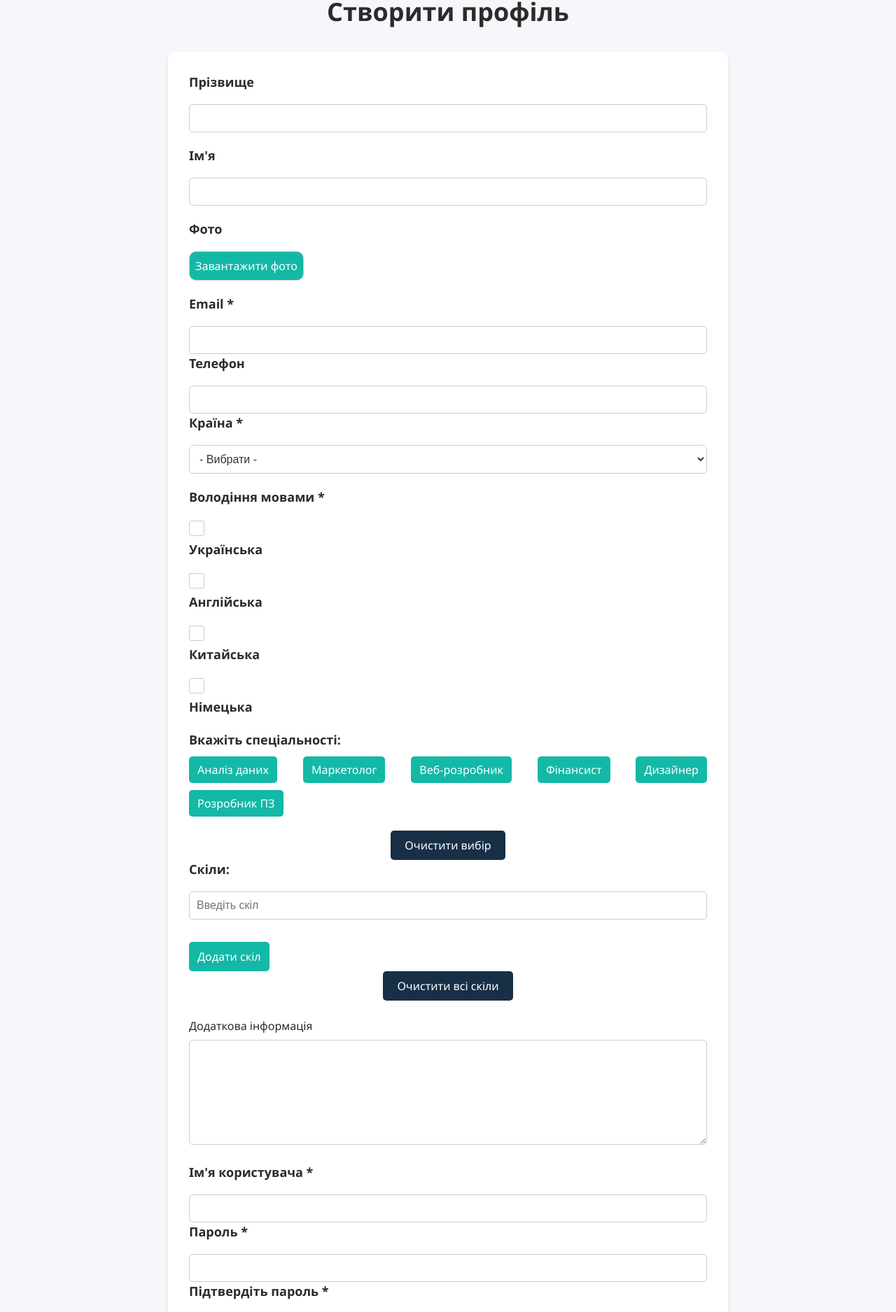
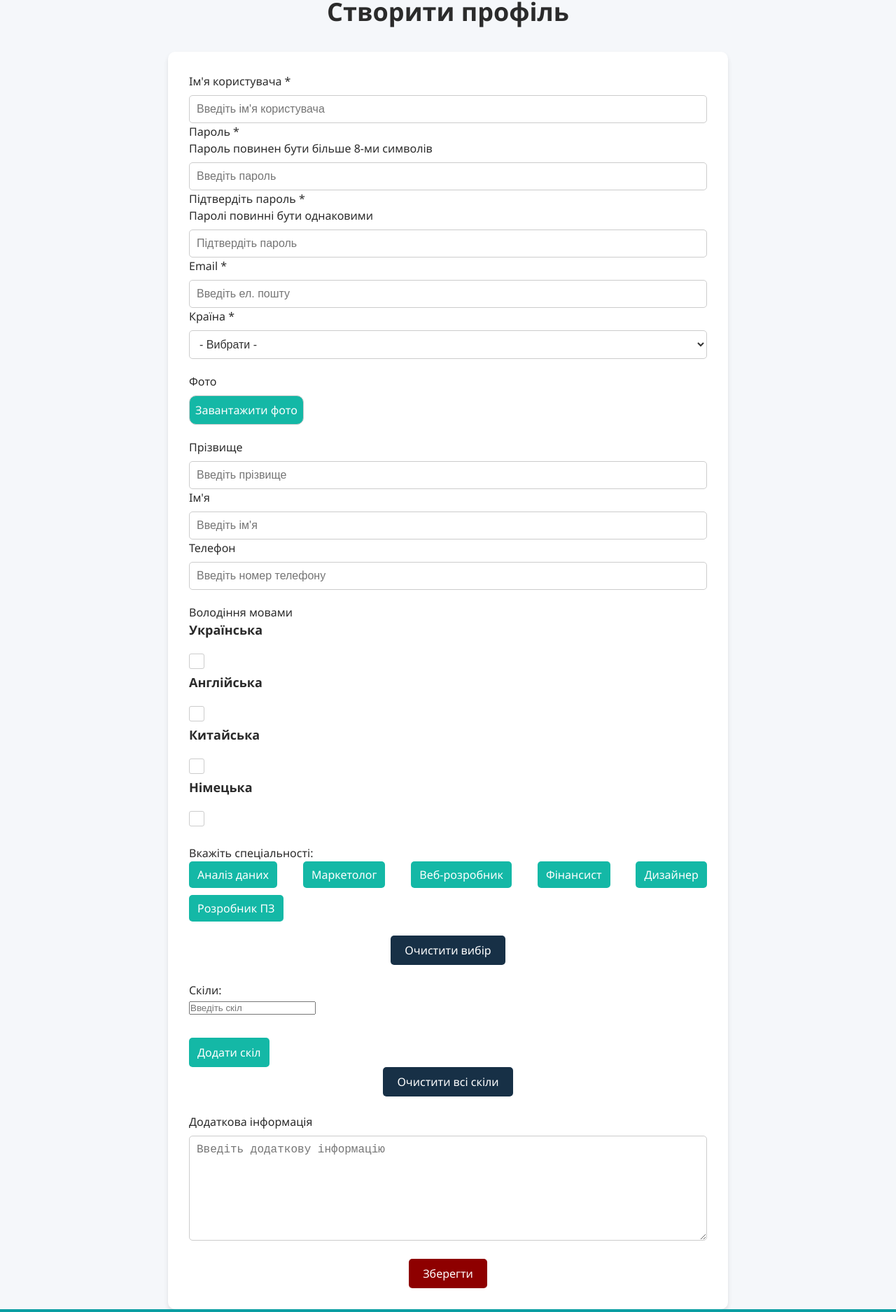
Before and after one commit to dark0m0n/NextStep, a React app in the folder frontend/: page /createprof in a window 1280 px wide. Shown: the part 106-1981 px from the top of the page at 70% size. Built offline with nearby package versions, Linux system fonts and the light colour scheme; the HTML template or start-up script is replaced by a standard one.

Commit message:
Add files via upload
changed search styles

```diff
--- a/frontend/src/pages/CreateProfile.jsx
+++ b/frontend/src/pages/CreateProfile.jsx
@@ -23,10 +23,13 @@ export default function CreateProfile() {
             : [...prev, specialization]
     );
   };
-
   const clearSelection = () => setSelectedSpecializations([]);
 
-  const addSkill = () => setSkills([...skills, '']);
+    const addSkill = () => {
+        if (!skills.includes('')) {
+            setSkills([...skills, '']);
+        }
+    }
 
   const deleteSkill = (index) => {
     const updatedSkills = [...skills];
@@ -43,16 +46,25 @@ export default function CreateProfile() {
   const password = form.password.value;
   const confirmPassword = form.confirmPassword.value;
 
-  if (password.length <8) {
-    alert('Пароль має містити щонайменше 8 символів.');
+     if (password.length < 8) {
+         form.password.style.borderColor = 'red';
+         wrongPshort.style.display = 'block';
          return;
+     } else {
+         form.password.style.borderColor = '#ccc';
+         wrongPshort.style.display = 'none';
+
      }
 
   if (password !== confirmPassword) {
-    alert('Паролі не збігаються!');
+      form.confirmPassword.style.borderColor = 'red';
+      wrongPneq.style.display = 'block';
       return;
+  } else {
+      form.confirmPassword.style.borderColor = '#ccc';
+      wrongPneq.style.display = 'none';
+
   }
-
   const formData = new FormData();
   const photoFile = form['photo-upload'].files[0];
 
@@ -79,13 +91,13 @@ export default function CreateProfile() {
     });
 
     if (response.ok) {
-      alert('Профіль успішно створено!');
+        console.log('Профіль створено успішно.');
     } else {
-      alert('Помилка при створенні профілю!');
+        console.log('Помилка при створенні профілю.');
     }
   } catch (error) {
     console.error('Помилка запиту:', error);
-    alert('Не вдалося підключитись до сервера.');
+      console.log('Не вдалося підлючитися до серверу.');
   }
 };
 
@@ -99,16 +111,48 @@ export default function CreateProfile() {
         <div className="container">
                   <form onSubmit={handleSubmit}>
                       <div className="form-group">
-              <label htmlFor="name" className='label-create-prof'>Прізвище</label>
-              <input type="text" id="lastname" name="lastname" required className='input-info-create' />
+                          <label htmlFor="password" className='label'>Ім'я користувача *</label>
+                          <input
+                              type="twxt"
+                              id="userName"
+                              name="userName"
+                              required
+                              className='input-info-create'
+                              placeholder="Введіть ім'я користувача"
+                          />
+                          <label htmlFor="password" className='label'>Пароль *</label>
+                          <p id="wrongPshort">Пароль повинен бути більше 8-ми символів</p>
+                          <input
+                              type="password"
+                              id="password"
+                              name="password"
+                              required
+                              className='input-info-create'
+                              placeholder="Введіть пароль"
+                          />
+
+                          <label htmlFor="confirmPassword" className='label'>Підтвердіть пароль *</label>
+                          <p id="wrongPneq">Паролі повинні бути однаковими</p>
+                          <input
+                              type="password"
+                              id="confirmPassword"
+                              name="confirmPassword"
+                              required
+                              className='input-info-create'
+                              placeholder="Підтвердіть пароль"
+                          />
+                          <label htmlFor="Email" className='label'>Email *</label>
+                          <input type="text" id="Email" name="Email" required className='input-info-create' placeholder="Введіть ел. пошту" />
+                          <label htmlFor="country" className='label'>Країна *</label>
+                          <select id="country" name="country" required className='input-info-create'>
+                              <option value="">- Вибрати -</option>
+                              <option value="ua">Україна</option>
+                              <option value="uk">Велика Британія</option>
+                              <option value="other">Інше</option>
+                          </select>
                       </div>
                       <div className="form-group">
-              <label htmlFor="name" className='label-create-prof'>Ім'я</label>
-              <input type="text" id="firstname" name="firstname" required className='input-info-create' />
-            </div>
-
-            <div className="form-group">
-  <label className="label-create-prof">Фото</label>
+                          <label className="label">Фото</label>
 
                           {logoPreview && (
                               <img
@@ -137,30 +181,24 @@ export default function CreateProfile() {
                               />
                           </div>
                       </div>
-            <div className="form-group">
-              <label htmlFor="Email" className='label-create-prof'>Email *</label>
-              <input type="text" id="Email" name="Email" required className='input-info-create' />
-              <label htmlFor="phone" className='label-create-prof'>Телефон</label>
-              <input type="text" id="phone" name="phone" className='input-info-create'/>
-              <label htmlFor="country" className='label-create-prof'>Країна *</label>
-              <select id="country" name="country" required className='input-info-create'>
-                <option value="">- Вибрати -</option>
-                <option value="ua">Україна</option>
-                <option value="uk">Велика Британія</option>
-                <option value="other">Інше</option>
-              </select>
-            </div>
 
             <div className="form-group">
-              <label className='label-create-prof'>Володіння мовами *</label>
-              <div><input type="checkbox" id="ua " name="lang[]" value="ua" className='input-info-create check-create'/><label htmlFor="ua" className='label-create-prof'>Українська</label></div>
-              <div><input type="checkbox" id="uk" name="lang[]" value="uk" className='input-info-create check-create'/><label htmlFor="uk" className='label-create-prof'>Англійська</label></div>
-              <div><input type="checkbox" id="ch" name="lang[]" value="ch" className='input-info-create check-create'/><label htmlFor="ch" className='label-create-prof'>Китайська</label></div>
-              <div><input type="checkbox" id="gr" name="lang[]" value="gr" className='input-info-create check-create'/><label htmlFor="gr" className='label-create-prof'>Німецька</label></div>
+              <label htmlFor="name" className='label'>Прізвище</label>
+              <input type="text" id="lastname" name="lastname" className='input-info-create' placeholder="Введіть прізвище"/>
+              <label htmlFor="name" className='label'>Ім'я</label>
+              <input type="text" id="firstname" name="firstname" className='input-info-create' placeholder="Введіть ім'я"/>
+              <label htmlFor="phone" className='label'>Телефон</label>
+              <input type="text" id="phone" name="phone" className='input-info-create' pattern="[0-9]{10}" placeholder="Введіть номер телефону"/>
             </div>
-
                     <div className="form-group">
-              <label className='label-create-prof'>Вкажіть спеціальності:</label>
+                          <label className='label'>Володіння мовами</label>
+                          <div><label htmlFor="ua" className='label-create-prof'>Українська</label><input type="checkbox" id="ua " name="lang[]" value="ua" className='input-info-create check-create' /></div>
+                          <div><label htmlFor="uk" className='label-create-prof'>Англійська</label><input type="checkbox" id="uk" name="lang[]" value="uk" className='input-info-create check-create' /></div>
+                          <div><label htmlFor="ch" className='label-create-prof'>Китайська</label><input type="checkbox" id="ch" name="lang[]" value="ch" className='input-info-create check-create' /></div>
+                          <div><label htmlFor="gr" className='label-create-prof'>Німецька</label><input type="checkbox" id="gr" name="lang[]" value="gr" className='input-info-create check-create' /></div>
+                    </div>
+            <div className="form-group">
+              <label className='label'>Вкажіть спеціальності:</label>
               <div className="tags">
                 {['analize', 'marketing', 'web-prog', 'finance', 'designer', 'developer'].map(spec => (
                   <button
@@ -184,16 +222,16 @@ export default function CreateProfile() {
             {['analize', 'marketing', 'web-prog', 'finance', 'designer', 'developer'].map(spec => (
               selectedSpecializations.includes(spec) && (
                 <div className="form-group" id={`experience_${spec}`} key={spec}>
-                  <label htmlFor={`experience-${spec}-input`} className='label-create-prof'>Досвід роботи "{spec === 'analize' ? 'Аналіз даних' : spec === 'marketing' ? 'Маркетолог' : spec === 'web-prog' ? 'Веб-розробник' : spec === 'finance' ? 'Фінансист' : spec === 'designer' ? 'Дизайнер' : 'Розробник ПЗ'}":</label>
-                  <input type="text" id={`experience-${spec}-input`} name={`experience-${spec}`} className='input-info-create'/>
+                  <label htmlFor={`experience-${spec}-input`} className='label'>Досвід роботи "{spec === 'analize' ? 'Аналіз даних' : spec === 'marketing' ? 'Маркетолог' : spec === 'web-prog' ? 'Веб-розробник' : spec === 'finance' ? 'Фінансист' : spec === 'designer' ? 'Дизайнер' : 'Розробник ПЗ'}":</label>
+                  <input type="text" id={`experience-${spec}-input`} name={`experience-${spec}`} className='input-info-create' placeholder="Введіть інформацію про потрібний досвід роботи"/>
                 </div>
               )
             ))}
 
             <button type="button" id="formbtnCl" onClick={clearSelection}>Очистити вибір</button>
-
+            <br></br>
             <div id="skills-container">
-              <label htmlFor="skills" className='label-create-prof'>Скіли:</label>
+              <label htmlFor="skills" className='label'>Скіли:</label>
               <div className="skills">
                 {skills.map((skill, index) => (
                   <div key={index}>
@@ -207,9 +245,9 @@ export default function CreateProfile() {
                         updated[index] = e.target.value;
                         setSkills(updated);
                       }}
-                      className='input-info-create'
+                      className='input4skills'
                     />
-                    {skills.length > 1 && <button type="button" onClick={() => deleteSkill(index)} className='skill-button-create'>Видалити</button>}
+                    {skills.length > 1 && <button type="button" onClick={() => deleteSkill(index)} className='skill-button-del'>Видалити</button>}
                   </div>
                 ))}
               </div>
@@ -221,35 +259,8 @@ export default function CreateProfile() {
 
             <br />
             <div className="form-group">
-              <label htmlFor="description">Додаткова інформація</label>
-              <textarea id="description" name="description" required className='input-info-create text'></textarea>
-            </div>
-            <div className="form-group">
-                <label htmlFor="password" className='label-create-prof'>Ім'я користувача *</label>
-  <input
-    type="twxt"
-    id="userName"
-    name="userName"
-    required
-    className='input-info-create'
-  />
-  <label htmlFor="password" className='label-create-prof'>Пароль *</label>
-  <input
-    type="password"
-    id="password"
-    name="password"
-    required
-    className='input-info-create'
-  />
-
-  <label htmlFor="confirmPassword" className='label-create-prof'>Підтвердіть пароль *</label>
-  <input
-    type="password"
-    id="confirmPassword"
-    name="confirmPassword"
-    required
-    className='input-info-create'
-  />
+              <label htmlFor="description" className="label">Додаткова інформація</label>
+              <textarea id="description" name="description" className='input-info-create text' placeholder="Введіть додаткову інформацію"></textarea>
             </div>
             <button type="submit" id="formbtnS">Зберегти</button>
           </form>
```
Lines whose indentation alone changed are shown as unchanged.
